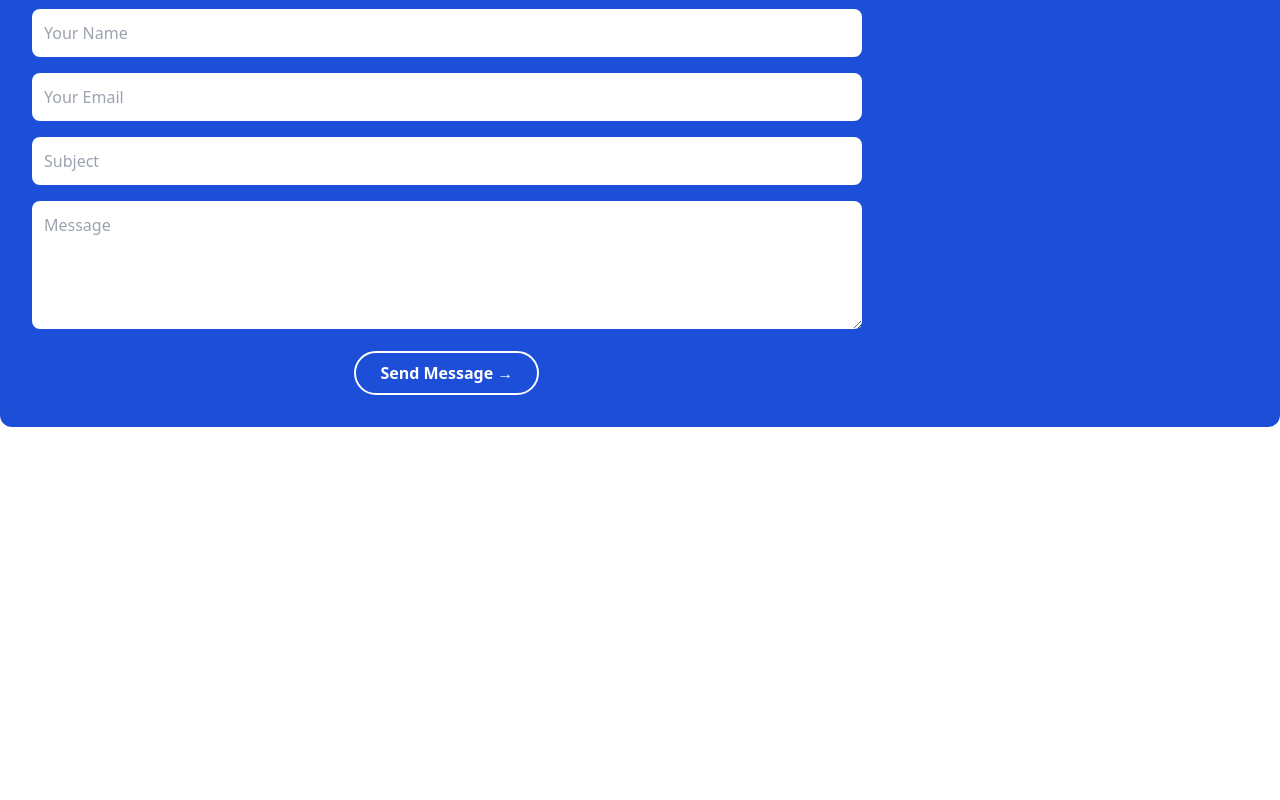
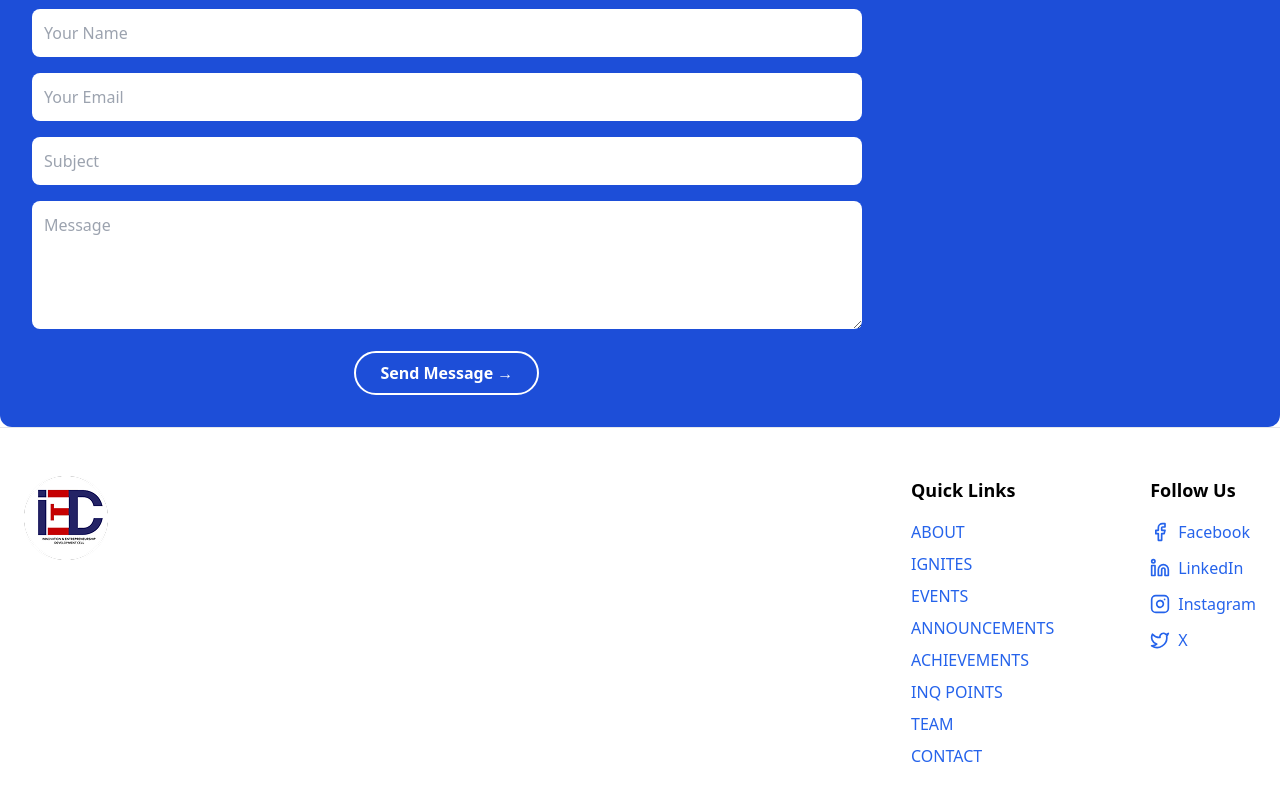
Before and after one commit to callmesidhu/React-IEDCCET-website, a React (Vite) app: page / in a window 1280 px wide. Shown: the part 10647-11447 px from the top of the page. Before the commit the page ends 11074 px from the top, so only its background shows below. Built offline with nearby package versions, Linux system fonts and the light colour scheme; no server answers; a web font is replaced by a local one.

Commit message:
footer update

```diff
--- /dev/null
+++ b/src/components/landing/Footer.jsx
@@ -0,0 +1,116 @@
+import React from "react";
+import { Link as ScrollLink } from "react-scroll";
+import { useLocation, useNavigate } from "react-router-dom";
+import { Facebook, Linkedin, Instagram, Twitter } from "lucide-react";
+
+const QUICK_LINKS = [
+  { label: "ABOUT", to: "about" },
+  { label: "IGNITES", to: "ignites" },
+  { label: "EVENTS", to: "section4" },
+  { label: "ANNOUNCEMENTS", to: "announcements" },
+  { label: "ACHIEVEMENTS", to: "section6" },
+  { label: "INQ POINTS", to: "inopoints" },
+  { label: "TEAM", to: "team" },
+  { label: "CONTACT", to: "contact" }
+];
+
+const SOCIAL_LINKS = [
+  { label: "Facebook", icon: Facebook, href: "#" },
+  { label: "LinkedIn", icon: Linkedin, href: "#" },
+  { label: "Instagram", icon: Instagram, href: "#" },
+  { label: "X", icon: Twitter, href: "#" }
+];
+
+export default function Footer() {
+  const location = useLocation();
+  const navigate = useNavigate();
+  const isHomePage = location.pathname === "/";
+
+  // Function to handle link clicks
+  const handleLinkClick = (sectionId) => {
+    if (isHomePage) {
+      // If already on home page, just scroll
+      return;
+    } else {
+        localStorage.setItem("scrollToSection", sectionId);
+      // If on another page, navigate to home page with hash
+      navigate("/");
+    }
+  };
+
+  return (
+    <footer className="w-full bg-white py-12 border-t">
+      <div className="container mx-auto px-4 md:px-6">
+        <div className="flex flex-row justify-between">
+          {/* Logo Section */}
+          <div className="mb-8 md:mb-0">
+            <div className="w-32">
+              {/* Replace with your actual logo */}
+              <div className="w-24 h-24 relative">
+                <img
+                  src="/iedc_logo.png"
+                  alt="IEDC Logo"
+                  className="object-cover"
+                />
+              </div>
+            </div>
+          </div>
+
+          {/* Right Side Content */}
+          <div className="flex flex-row gap-12 md:gap-24">
+            {/* Quick Links Section */}
+            <div>
+              <h3 className="text-lg font-semibold mb-4">Quick Links</h3>
+              <ul className="space-y-2">
+                {QUICK_LINKS.map(({ label, to }) => (
+                  <li key={to}>
+                    {isHomePage ? (
+                      // If on home page, use ScrollLink for smooth scrolling
+                      <ScrollLink
+                        to={to}
+                        spy={true}
+                        smooth={true}
+                        offset={-100}
+                        duration={500}
+                        className="text-blue-600 hover:underline cursor-pointer"
+                      >
+                        {label}
+                      </ScrollLink>
+                    ) : (
+                      // If not on home page, use a regular button to navigate to home + hash
+                      <button
+                        onClick={() => handleLinkClick(to)}
+                        className="text-blue-600 hover:underline cursor-pointer"
+                      >
+                        {label}
+                      </button>
+                    )}
+                  </li>
+                ))}
+              </ul>
+            </div>
+
+            {/* Follow Us Section */}
+            <div>
+              <h3 className="text-lg font-semibold mb-4">Follow Us</h3>
+              <div className="space-y-3">
+                {SOCIAL_LINKS.map(({ label, icon: Icon, href }) => (
+                  <a
+                    key={label}
+                    href={href}
+                    className="flex items-center gap-2 text-blue-600 hover:underline"
+                    target="_blank"
+                    rel="noopener noreferrer"
+                  >
+                    <Icon className="h-5 w-5" />
+                    <span>{label}</span>
+                  </a>
+                ))}
+              </div>
+            </div>
+          </div>
+        </div>
+      </div>
+    </footer>
+  );
+}
--- a/src/index.css
+++ b/src/index.css
@@ -1,2 +1,3 @@
-
+@tailwind base;
+@tailwind components;
 @tailwind utilities;
--- a/src/pages/Home.jsx
+++ b/src/pages/Home.jsx
@@ -1,5 +1,7 @@
 import React from "react";
 import { Element } from "react-scroll";
+import { useEffect } from "react";
+import { scroller } from "react-scroll";
 
 import Navbar from "../components/landing/Navbar";
 import LandingPage from "../components/landing/LandingPage";
@@ -13,7 +15,20 @@ import INOPoints from "../components/landing/INOPoints";
 import Contact from "../components/landing/Contact";
 import Section4 from "../components/landing/Upcoming";
 import Section6 from "../components/landing/Achievements";
+import Footer from "../components/landing/Footer";
 function Home() {
+  useEffect(() => {
+    const sectionId = localStorage.getItem("scrollToSection");
+    if (sectionId) {
+      scroller.scrollTo(sectionId, {
+        duration: 500,
+        delay: 100,
+        smooth: true,
+        offset: -100,
+      });
+      localStorage.removeItem("scrollToSection");
+    }
+  }, []);
   return (
     <>
       <Navbar />
@@ -59,6 +74,8 @@ function Home() {
       <Element name="contact">
         <Contact />
       </Element>
+      <Footer />
+
     </>
   );
 }
--- a/src/pages/Innovators.jsx
+++ b/src/pages/Innovators.jsx
@@ -1,10 +1,14 @@
 import React from 'react'
 import InnovatorsSection from '../components/Innovators/Hero'
+import Footer from '../components/landing/Footer'
+import Navbar from '../components/landing/Navbar'
 
 function Innovators() {
   return (
     <div>
+      <Navbar/>
       <InnovatorsSection/>
+      <Footer/>
     </div>
   )
 }
--- a/src/pages/Startups.jsx
+++ b/src/pages/Startups.jsx
@@ -2,7 +2,7 @@
 
 
 import image from "../assets/startup.png";
-import Footer from "../components/Startups/Footer";
+import Footer from "../components/landing/Footer";
 import Navbar from "../components/landing/Navbar";
 
 function StartupCard({ title, description, image }) {
```
